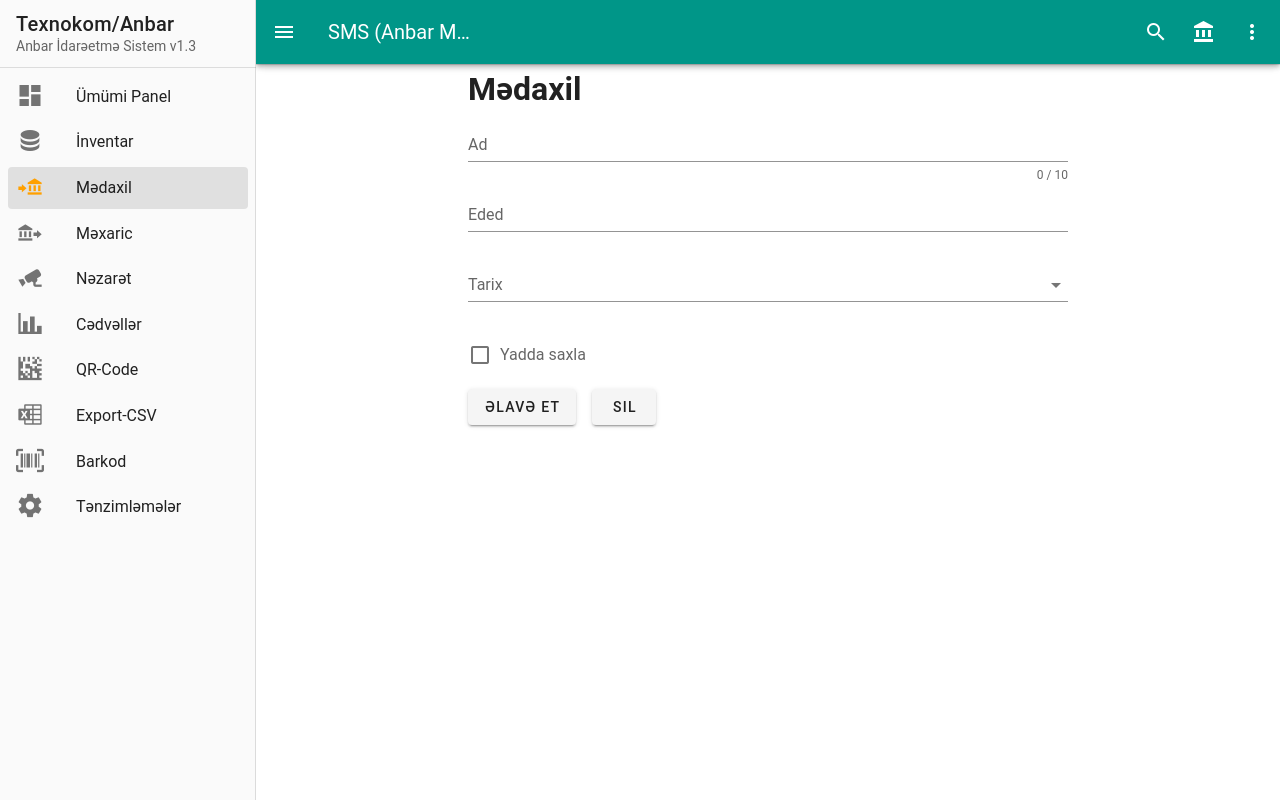
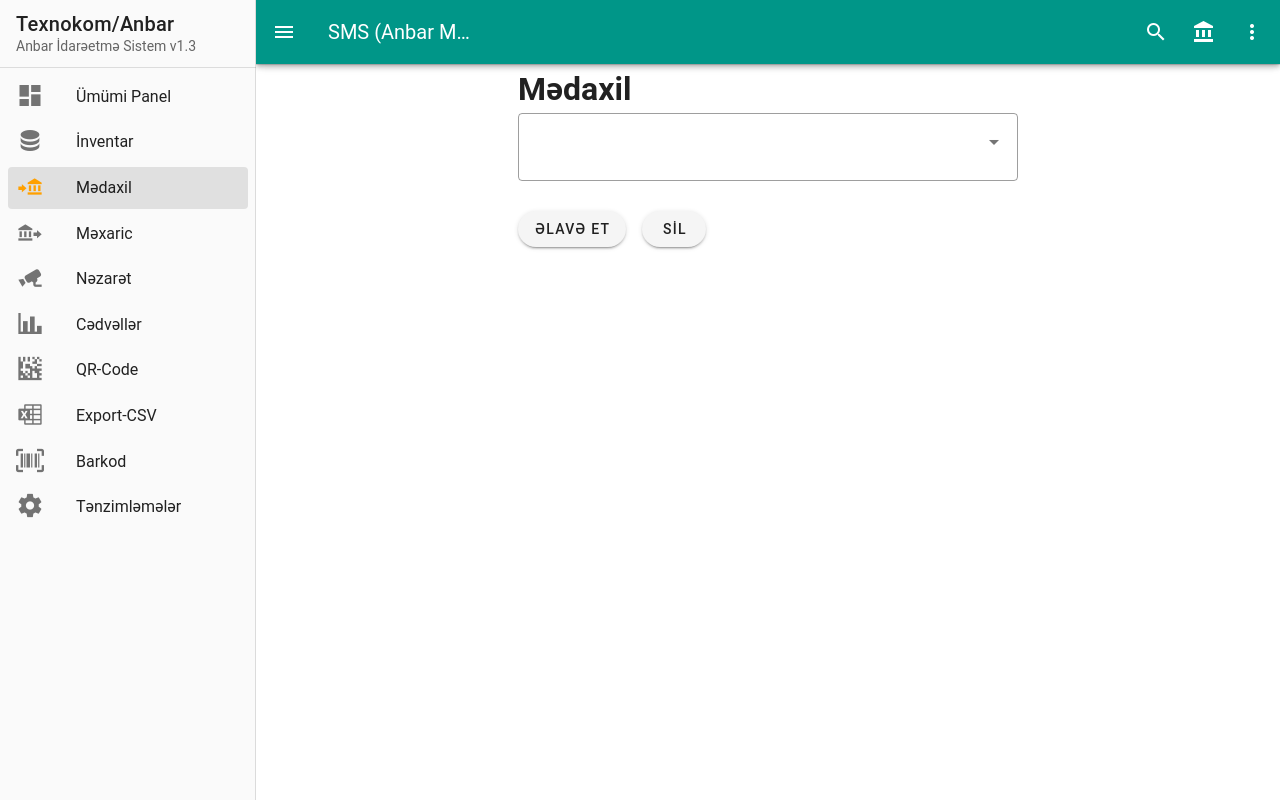
Before and after one commit to safarli/anbarapp, a Vue app: page /medaxil in a window 1280 px wide. Built offline with nearby package versions, Linux system fonts and the light colour scheme; a small style sheet from the web is missing.

Commit message:
a commit

```diff
--- a/src/views/Medaxil.vue
+++ b/src/views/Medaxil.vue
@@ -1,50 +1,47 @@
 <template>
-  <div style="max-width: 600px;" class="mx-auto">
+  <div style="max-width: 500px" class="mx-auto">
     <h1>Mədaxil</h1>
     <form>
-      <v-text-field
-        v-model="name"
-        :error-messages="nameErrors"
-        :counter="10"
-        label="Ad"
-        required
-        @input="$v.name.$touch()"
-        @blur="$v.name.$touch()"
-      ></v-text-field>
-      <v-text-field
-        v-model="email"
-        :error-messages="emailErrors"
-        label="Eded"
-        required
-        @input="$v.email.$touch()"
-        @blur="$v.email.$touch()"
-      ></v-text-field>
       <v-select
-        v-model="select"
+        outlined
+        chips
+        multiple
         :items="items"
-        :error-messages="selectErrors"
-        label="Tarix"
-        required
-        @change="$v.select.$touch()"
-        @blur="$v.select.$touch()"
-      ></v-select>
-      <v-checkbox
-        v-model="checkbox"
-        :error-messages="checkboxErrors"
-        label="Yadda saxla"
-        required
-        @change="$v.checkbox.$touch()"
-        @blur="$v.checkbox.$touch()"
-      ></v-checkbox>
+        v-model="values"
+        @focus="showMenu"
+        @keydown="updateItems"
+      >
+      </v-select>
 
-      <v-btn class="mr-4" @click="submit"> Əlavə Et</v-btn>
-      <v-btn @click="clear"> Sil </v-btn>
+      <v-btn rounded class="mr-4"> ƏLAVƏ ET</v-btn>
+      <v-btn rounded> SİL </v-btn>
     </form>
   </div>
 </template>
 
 <script>
+export default {
+  data() {
+    return {
+      items: ["samsung", "huawei", "apple", "xiaomi", "nokia", "htc", "sony"],
+      values: [],
+    };
+  },
+
+  methods: {
+    updateItems() {
+      setTimeout(() => {
+        this.items.push(Math.round(Math.random() * 100));
+        console.log("UPDATE CALLED");
+      }, 300);
+    },
+    showMenu() {
+      this.menuShow = true;
+    },
+  },
+  computed: {},
+};
 </script>
 
-<style scoped lang="scss">
+<style lang="scss">
 </style>
```
